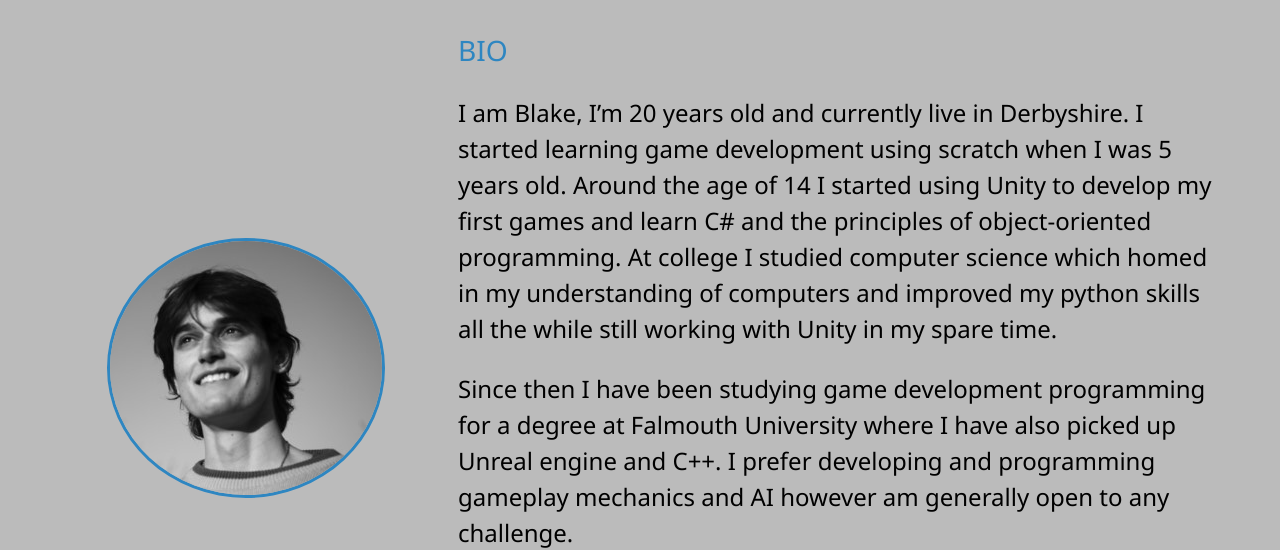
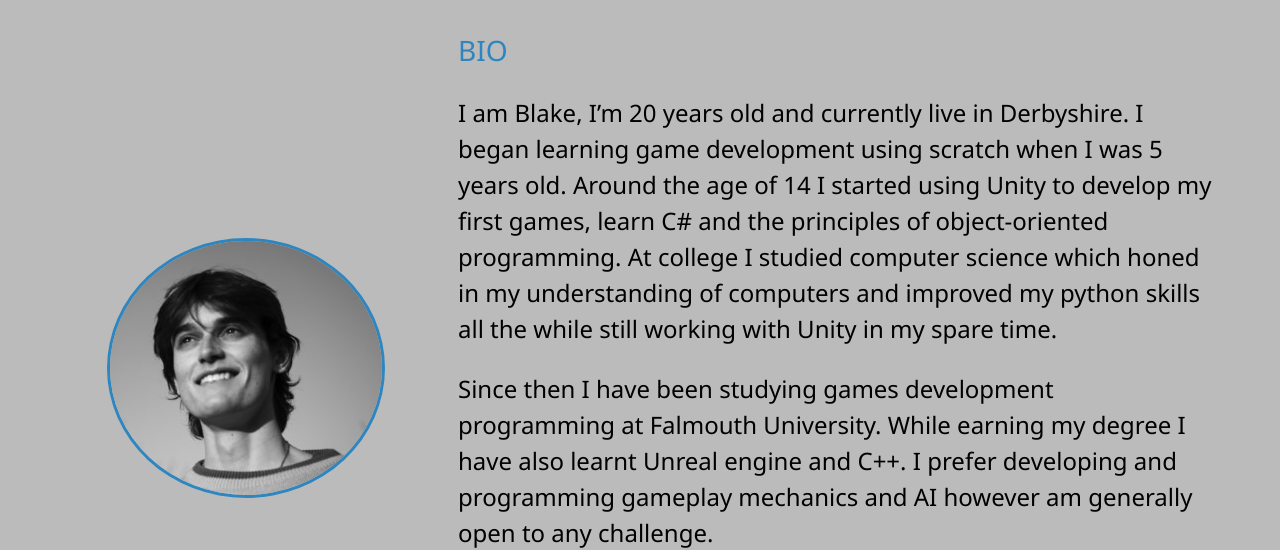
Before and after one commit to blakegibbs/portfolio, a website: page dist/about.html in a window 1280 px wide. Shown: the part 253-803 px from the top of the page. Drawn offline with Linux system fonts and the light colour scheme.

Commit message:
reworded text

```diff
--- a/dist/about.html
+++ b/dist/about.html
@@ -56,8 +56,8 @@
             <img src="img/portrait.jpg" alt="Blake Gibbs" class="bio-image">
             <div class="bio">
                 <h3 class="text-secondary">BIO</h3>
-                <p>I am Blake, I’m 20 years old and currently live in Derbyshire. I started learning game development using scratch when I was 5 years old. Around the age of 14 I started using Unity to develop my first games and learn C# and the principles of object-oriented programming. At college I studied computer science which homed in my understanding of computers and improved my python skills all the while still working with Unity in my spare time.</p>
-                <p>Since then I have been studying game development programming for a degree at Falmouth University where I have also picked up Unreal engine and C++. I prefer developing and programming gameplay mechanics and AI however am generally open to any challenge.</p>
+                <p>I am Blake, I’m 20 years old and currently live in Derbyshire. I began learning game development using scratch when I was 5 years old. Around the age of 14 I started using Unity to develop my first games, learn C# and the principles of object-oriented programming. At college I studied computer science which honed in my understanding of computers and improved my python skills all the while still working with Unity in my spare time.</p>
+                <p>Since then I have been studying games development programming at Falmouth University. While earning my degree I have also learnt Unreal engine and C++. I prefer developing and programming gameplay mechanics and AI however am generally open to any challenge.</p>
                 <p>Outside of game development I spend a lot of my free time skateboarding, listening to music and going camping when the weather permits me to.</p>
             </div>
 
```
